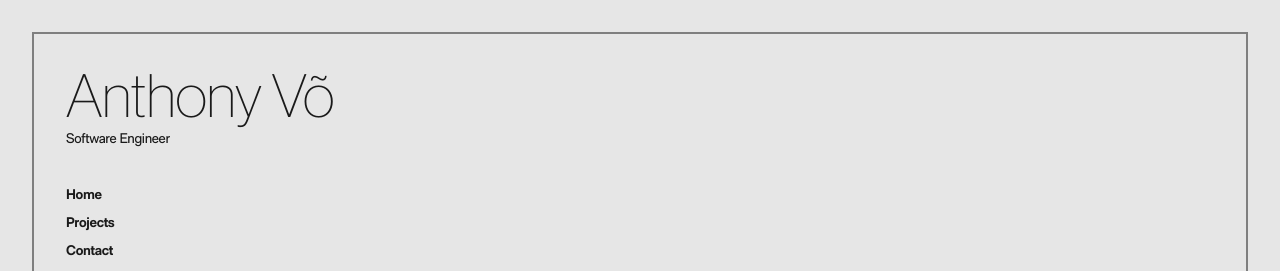
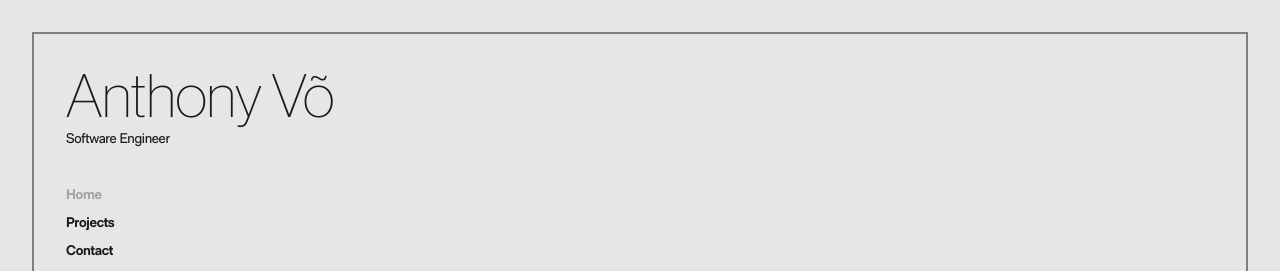
Before and after one commit to bubbliorno/portfolio-website, a React (Vite) app: page / in a window 1280 px wide. Shown: the top 271 px of the page. Built offline with nearby package versions, Linux system fonts and the light colour scheme.

Commit message:
fix: disabled NavLink for the current page

```diff
--- a/src/components/Header.tsx
+++ b/src/components/Header.tsx
@@ -24,7 +24,9 @@ export default function Header() {
                 to={link.to}
                 end={link.to === '/'}
                 viewTransition
-                className="font-bold"
+                className={({ isActive }) =>
+                  `font-bold ${isActive ? 'pointer-events-none text-current/33' : ''}`
+                }
               >
                 {link.label}
               </NavLink>
```
